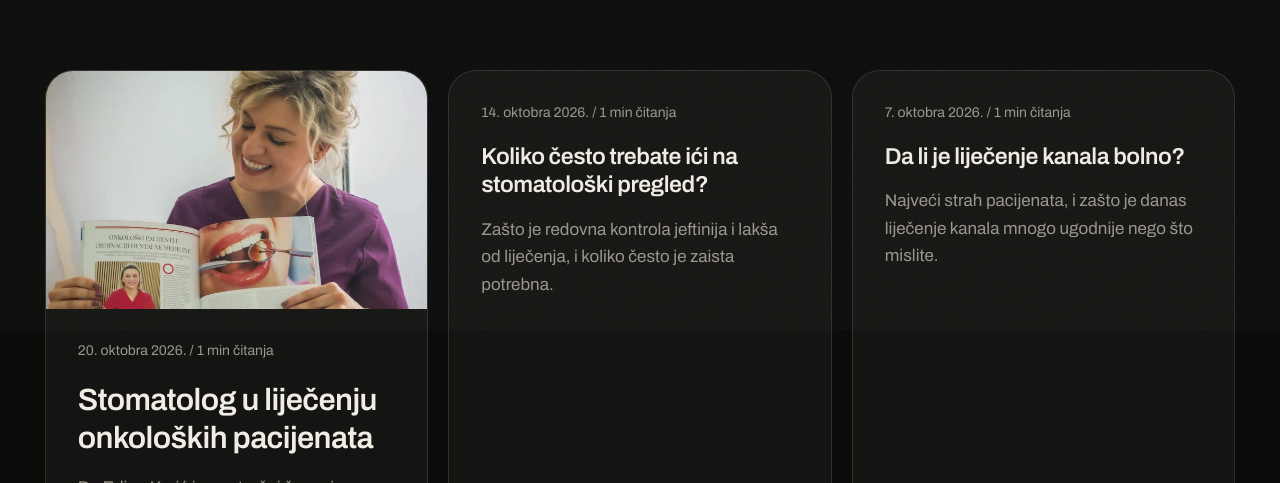
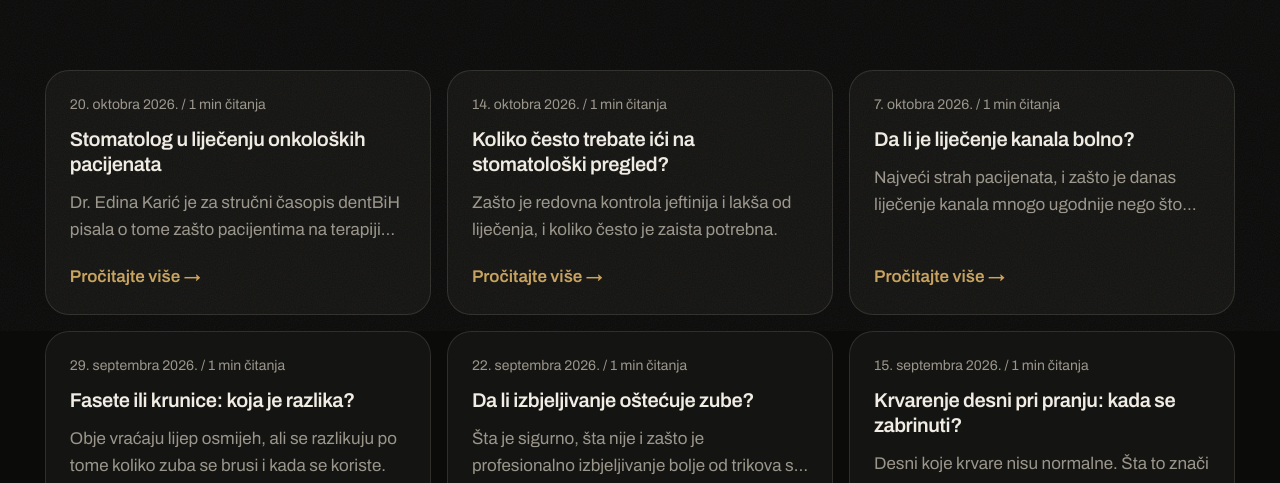
Before and after one commit to FarukCaluk/Stomatoloska-ordinacija, a Next.js app: page /novosti in a window 1280 px wide. Shown: the part 469-952 px from the top of the page. Built offline with nearby package versions, Linux system fonts and the light colour scheme; no server answers.

Commit message:
Novosti: kompaktne kartice, iste za sve članke
Sve kartice imaju isti raspored (datum, naslov, kratak uvod, link), bez velikih slika koje su ostavljale prazan prostor u ostalim karticama reda. Ista kartica se koristi i na početnoj.

```diff
--- a/src/app/novosti/page.tsx
+++ b/src/app/novosti/page.tsx
@@ -1,9 +1,8 @@
 import type { Metadata } from 'next';
-import Image from 'next/image';
-import Link from 'next/link';
 import { PageHero } from '@/components/PageHero';
+import { PostCard } from '@/components/PostCard';
 import { Reveal } from '@/components/Reveal';
-import { formatDate, posts, readingTime } from '@/lib/posts';
+import { posts } from '@/lib/posts';
 
 export const metadata: Metadata = {
   alternates: { canonical: '/novosti' },
@@ -20,44 +19,10 @@ export default function NovostiPage() {
         lead="Savjeti i odgovori na pitanja koja nam pacijenti najčešće postavljaju, kratko i bez stručnog žargona."
       />
 
-      <section className="shell grid gap-5 pb-[clamp(5rem,12vw,10rem)] md:grid-cols-2 lg:grid-cols-3" aria-label="Svi članci">
+      <section className="shell grid gap-4 pb-[clamp(5rem,12vw,10rem)] md:grid-cols-2 lg:grid-cols-3" aria-label="Svi članci">
         {posts.map((post, i) => (
-          <Reveal key={post.slug} className={`fade ${i === 0 ? 'md:col-span-2 lg:col-span-1' : ''}`} delay={(i % 3) * 0.06}>
-            <Link
-              href={`/novosti/${post.slug}`}
-              className="group flex h-full flex-col overflow-hidden rounded-[1.75rem] border border-line bg-panel transition-colors duration-300 hover:border-gold/60"
-            >
-              {post.image && (
-                <div className="relative aspect-[16/10] overflow-hidden">
-                  <Image
-                    src={post.image}
-                    alt={post.imageAlt ?? ''}
-                    fill
-                    preload={i === 0}
-                    sizes="(min-width: 1024px) 33vw, (min-width: 768px) 100vw, 100vw"
-                    className="object-cover object-[50%_30%] transition-transform duration-700 ease-expo group-hover:scale-105"
-                  />
-                </div>
-              )}
-              <div className="flex flex-1 flex-col p-6 sm:p-8">
-              <p className="text-sm text-muted">
-                <time dateTime={post.date}>{formatDate(post.date)}</time>
-                <span aria-hidden> / </span>
-                {readingTime(post)} min čitanja
-              </p>
-              <h2
-                className={`mt-5 font-semibold leading-tight tracking-[-0.02em] ${
-                  i === 0 ? 'text-[clamp(1.5rem,2.4vw,2rem)]' : 'text-[clamp(1.25rem,1.8vw,1.6rem)]'
-                }`}
-              >
-                {post.title}
-              </h2>
-              <p className="mt-4 text-muted">{post.excerpt}</p>
-              <span className="mt-auto pt-8 font-semibold text-gold">
-                Pročitajte više <span aria-hidden className="inline-block transition-transform duration-300 group-hover:translate-x-1">→</span>
-              </span>
-              </div>
-            </Link>
+          <Reveal key={post.slug} className="fade" delay={(i % 3) * 0.06}>
+            <PostCard post={post} />
           </Reveal>
         ))}
       </section>
--- /dev/null
+++ b/src/components/PostCard.tsx
@@ -0,0 +1,23 @@
+import Link from 'next/link';
+import { formatDate, readingTime, type Post } from '@/lib/posts';
+
+/** The same compact card everywhere an article is listed. */
+export function PostCard({ post, heading: Heading = 'h2' }: { post: Post; heading?: 'h2' | 'h3' }) {
+  return (
+    <Link
+      href={`/novosti/${post.slug}`}
+      className="group flex h-full flex-col rounded-[1.5rem] border border-line bg-panel p-6 transition-colors duration-300 hover:border-gold/60"
+    >
+      <p className="text-sm text-muted">
+        <time dateTime={post.date}>{formatDate(post.date)}</time>
+        <span aria-hidden> / </span>
+        {readingTime(post)} min čitanja
+      </p>
+      <Heading className="mt-3 text-[1.25rem] font-semibold leading-tight tracking-[-0.02em]">{post.title}</Heading>
+      <p className="mt-3 line-clamp-2 text-muted">{post.excerpt}</p>
+      <span className="mt-auto pt-5 font-semibold text-gold">
+        Pročitajte više <span aria-hidden className="inline-block transition-transform duration-300 group-hover:translate-x-1">→</span>
+      </span>
+    </Link>
+  );
+}
```
